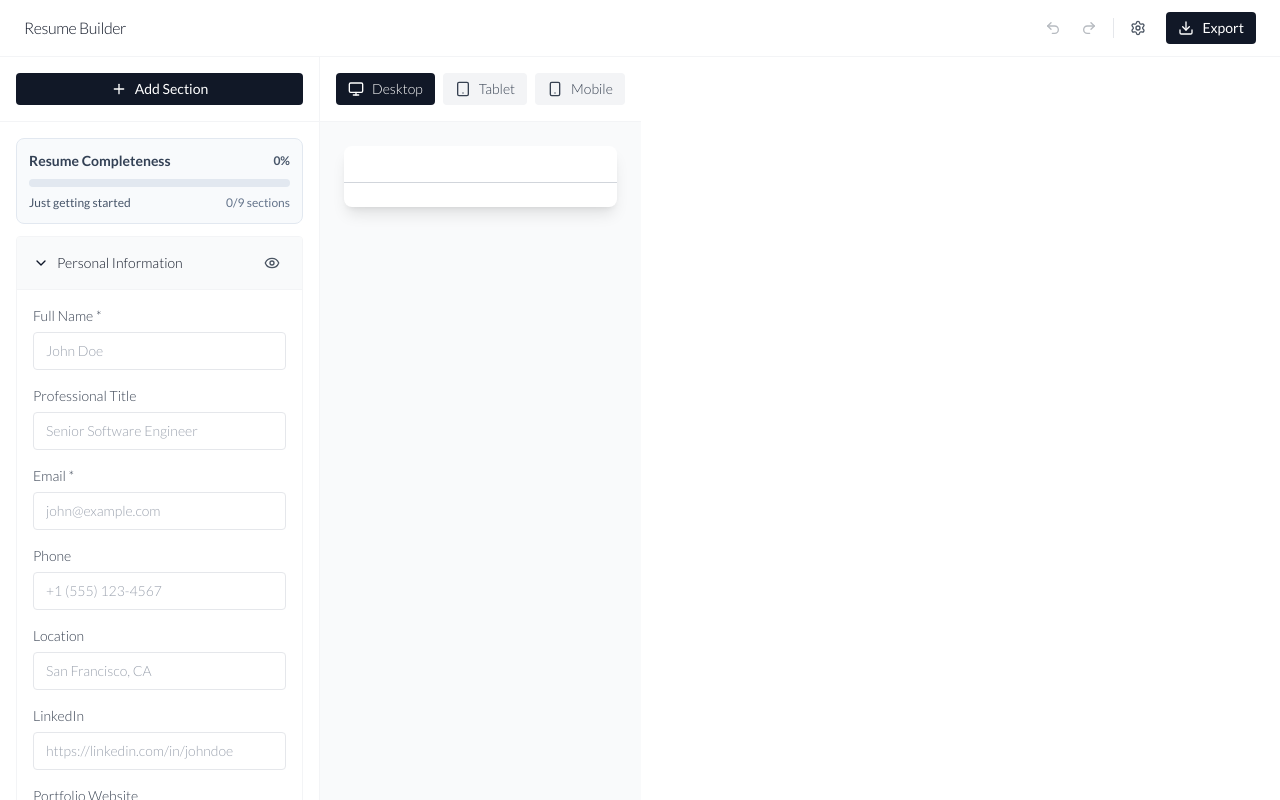
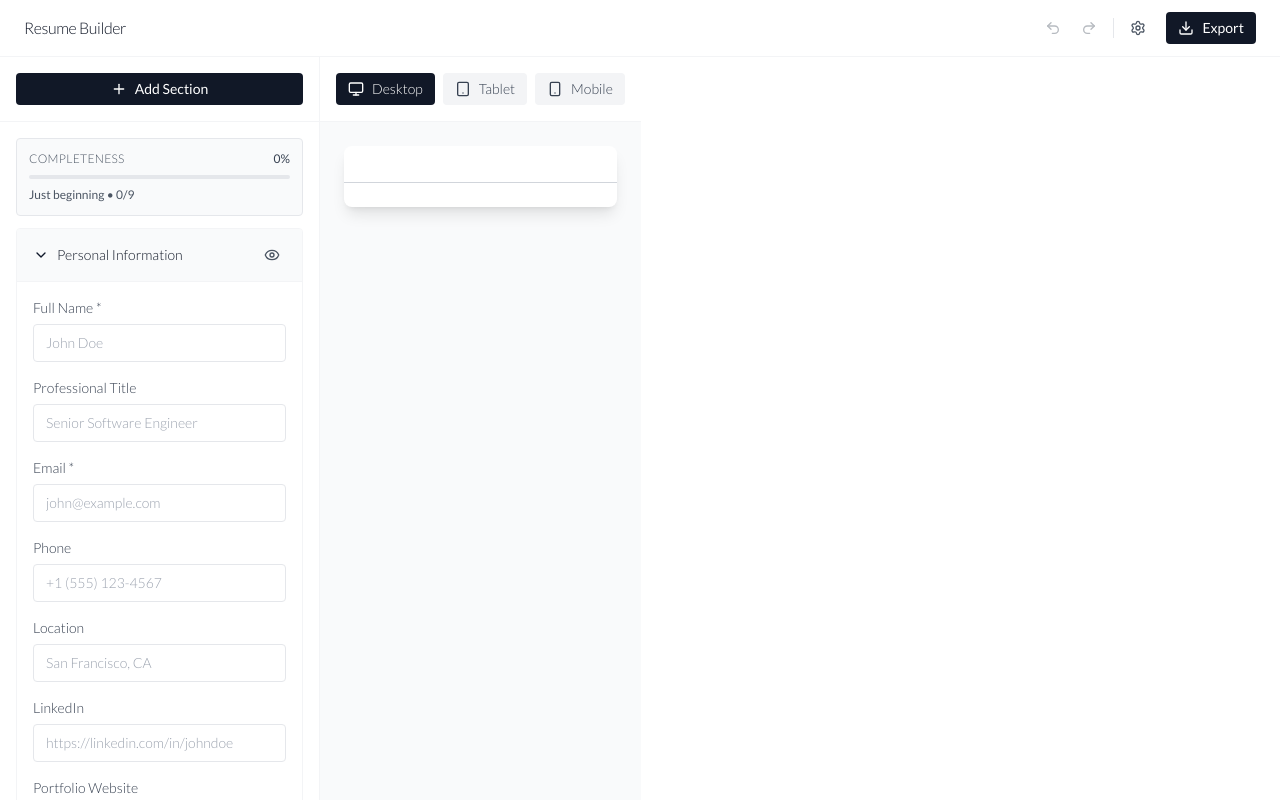
Before and after one commit to SummonADev/summon-test-resume-builder, a React (Vite) app: page / in a window 1280 px wide. Built offline with nearby package versions, Linux system fonts and the light colour scheme.

Commit message:
Simplify CompletenessIndicator and clean up ResumeBuilder

```diff
--- a/src/components/CompletenessIndicator.tsx
+++ b/src/components/CompletenessIndicator.tsx
@@ -10,40 +10,37 @@ export default function CompletenessIndicator({ resume }: CompletenessIndicatorP
   const { percentage, completed, total } = getResumeCompleteness(resume);
 
   const getColor = () => {
-    if (percentage >= 80) return 'bg-green-500';
-    if (percentage >= 60) return 'bg-blue-500';
-    if (percentage >= 40) return 'bg-yellow-500';
-    return 'bg-red-500';
+    if (percentage >= 80) return 'bg-gray-900';
+    if (percentage >= 60) return 'bg-gray-700';
+    if (percentage >= 40) return 'bg-gray-500';
+    return 'bg-gray-400';
   };
 
   const getLabel = () => {
-    if (percentage >= 80) return 'Great! Almost complete';
+    if (percentage >= 80) return 'Nearly complete';
     if (percentage >= 60) return 'Good progress';
-    if (percentage >= 40) return 'Getting there';
-    return 'Just getting started';
+    if (percentage >= 40) return 'Getting started';
+    return 'Just beginning';
   };
 
   return (
-    <div className="p-3 bg-slate-50 rounded-lg border border-slate-200">
+    <div className="p-3 bg-gray-50 rounded border border-gray-200">
       <div className="flex items-center justify-between mb-2">
-        <h4 className="text-sm font-semibold text-slate-700">Resume Completeness</h4>
-        <span className="text-xs font-bold text-slate-600">{percentage}%</span>
+        <h4 className="text-xs font-light text-gray-600 uppercase tracking-wide">Completeness</h4>
+        <span className="text-xs text-gray-700">{percentage}%</span>
       </div>
 
       {/* Progress bar */}
-      <div className="w-full bg-slate-200 rounded-full h-2 mb-2 overflow-hidden">
+      <div className="w-full bg-gray-200 rounded-full h-1 mb-2 overflow-hidden">
         <div
           className={clsx('h-full transition-all duration-300', getColor())}
           style={{ width: `${percentage}%` }}
         />
       </div>
 
-      <div className="flex items-center justify-between">
-        <p className="text-xs text-slate-600">{getLabel()}</p>
-        <p className="text-xs text-slate-500">
-          {completed}/{total} sections
-        </p>
-      </div>
+      <p className="text-xs text-gray-600">
+        {getLabel()} • {completed}/{total}
+      </p>
     </div>
   );
 }
```
